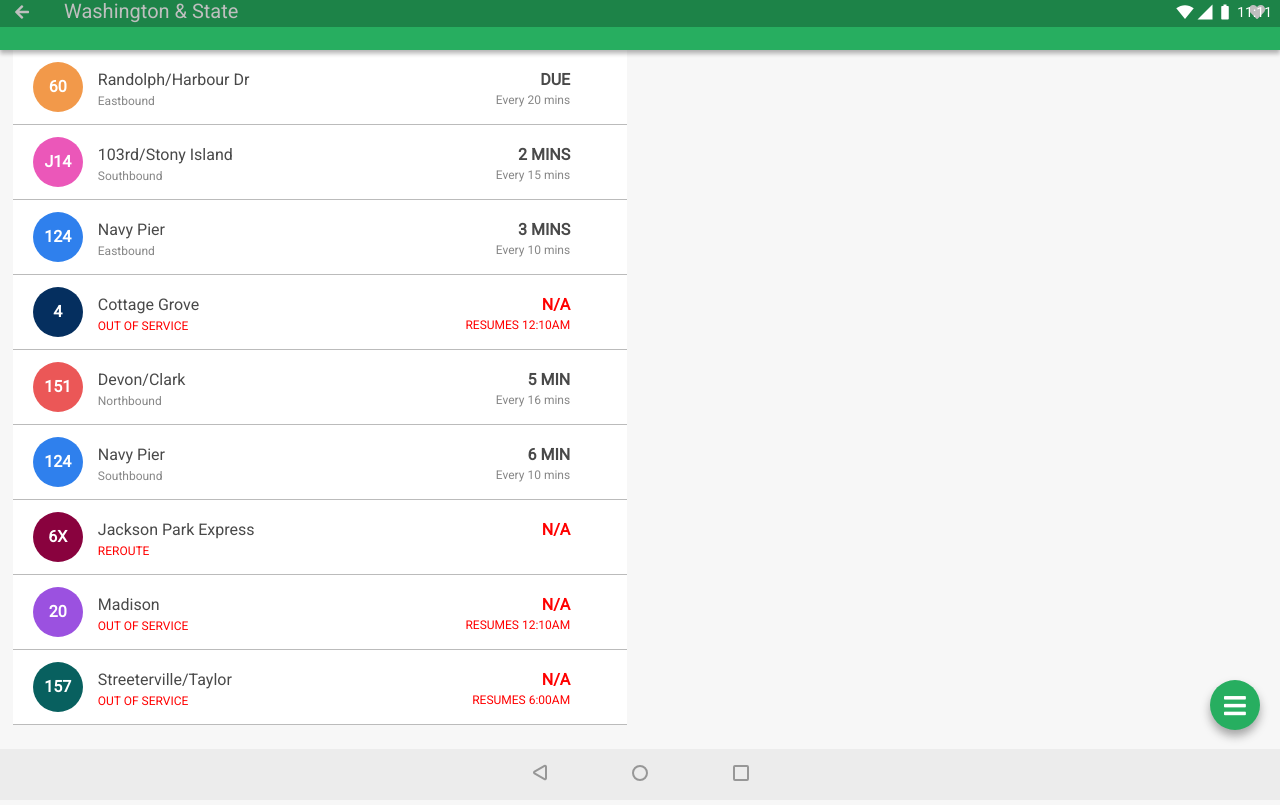
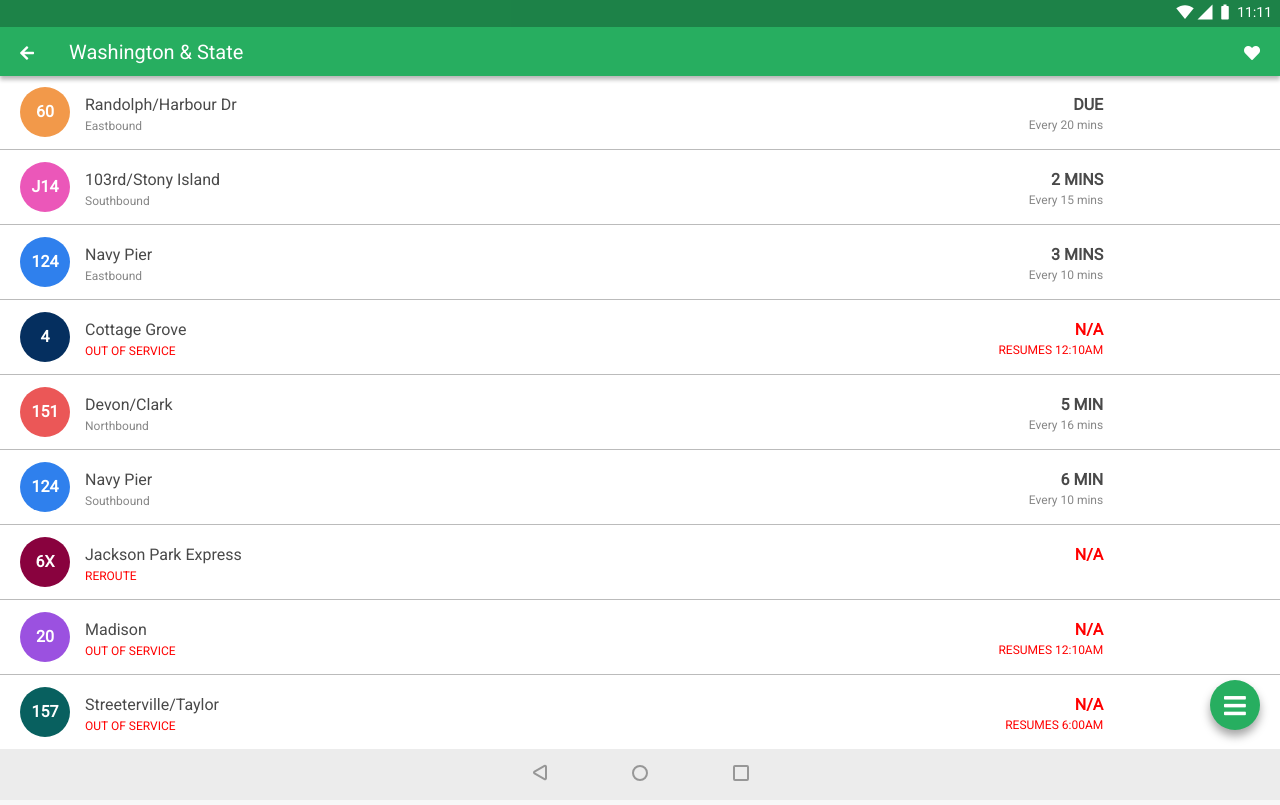
Before and after one commit to hannatklein/frontend-challenge, a plain HTML site: page index.html in a window 1280 px wide. Drawn offline with Linux system fonts and the light colour scheme.

Commit message:
3/13 update

```diff
--- a/css/style.css
+++ b/css/style.css
@@ -184,19 +184,3 @@ h1 {
 	position: fixed;
 	bottom: 0;
 }
-
-@media screen and (min-width: 575px) {
-	.route {
-		display: inline-block;
-		width: 48%;
-		margin: 0 1% 0 1%;
-		}
-
-	nav {
-		padding: 15px;
-		}
-
-  .content {
-		padding-top: 50px;
-		}
-}
```
